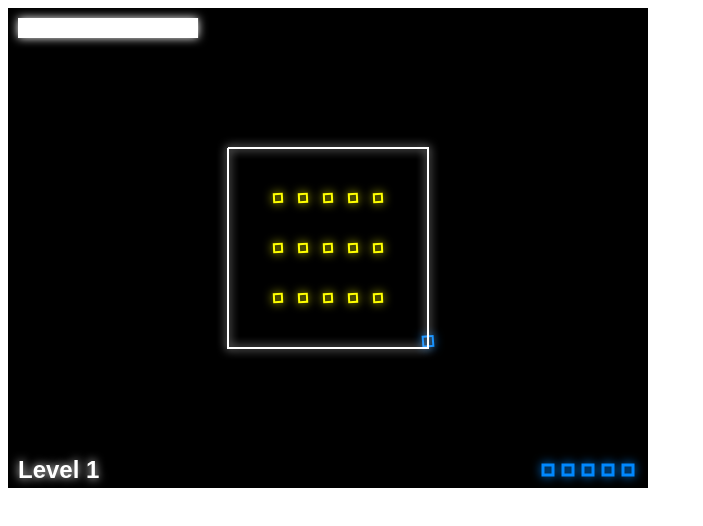
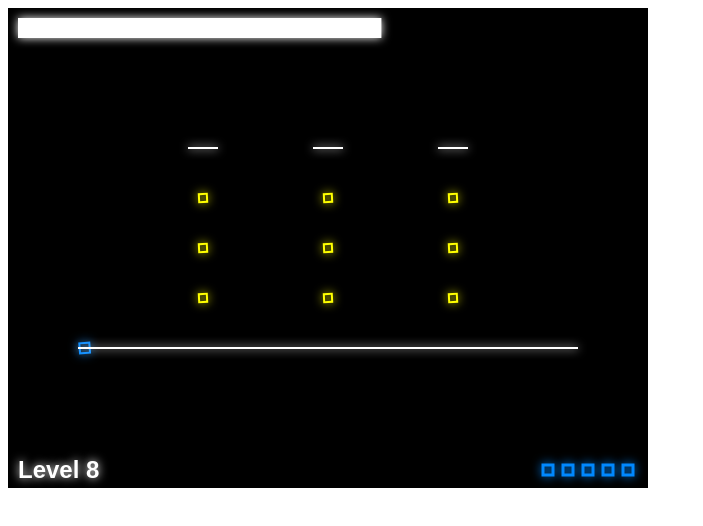
Before and after one commit to regularkid/offtheline, a website: page index.html in a window 1280 px wide. Shown: the whole page, without its empty margins (0-703 px from the left). Drawn offline with Linux system fonts and the light colour scheme.

Commit message:
Added level 8.

```diff
--- a/src/l_08.js
+++ b/src/l_08.js
@@ -3,30 +3,49 @@ class L08 extends Level
     addPoints()
     {
         this.linePoints.push([]);
-        this.linePoints[0].push({x:-100, y:100});
-        this.linePoints[0].push({x:100, y: 100});
-        this.linePoints[0].push({x:100, y: -100});
-        this.linePoints[0].push({x:-100, y: -100});
+        this.linePoints[0].push({x:-250, y:-100});
+        this.linePoints[0].push({x:250, y: -100});
+        this.normals.push([]);
+        this.normals[0].push({x:0, y:1});
+        this.normals[0].push({x:0, y:1});
+
+        this.linePoints.push([]);
+        this.linePoints[1].push({x:-140, y:100});
+        this.linePoints[1].push({x:-110, y:100});
+        this.normals.push([]);
+        this.normals[1].push({x:0, y:-1});
+        this.normals[1].push({x:0, y:-1});
+
+        this.linePoints.push([]);
+        this.linePoints[2].push({x:140, y:100});
+        this.linePoints[2].push({x:110, y:100});
+        this.normals.push([]);
+        this.normals[2].push({x:0, y:-1});
+        this.normals[2].push({x:0, y:-1});
+
+        this.linePoints.push([]);
+        this.linePoints[3].push({x:-15, y:100});
+        this.linePoints[3].push({x:15, y:100});
+        this.normals.push([]);
+        this.normals[3].push({x:0, y:-1});
+        this.normals[3].push({x:0, y:-1});
+
+        this.levelTime = 12.0;
+        this.timer = this.levelTime;
     }
 
     addItems()
     {
-        aw.addEntity(new Coin(0, 0));
-        aw.addEntity(new Coin(-50, 0));
-        aw.addEntity(new Coin(50, 0));
-        aw.addEntity(new Coin(-25, 0));
-        aw.addEntity(new Coin(25, 0));
-
-        aw.addEntity(new Coin(0, 50));
-        aw.addEntity(new Coin(-50, 50));
-        aw.addEntity(new Coin(50, 50));
-        aw.addEntity(new Coin(-25, 50));
-        aw.addEntity(new Coin(25, 50));
+        aw.addEntity(new Coin(-125, -50));
+        aw.addEntity(new Coin(-125, 0));
+        aw.addEntity(new Coin(-125, 50));
 
         aw.addEntity(new Coin(0, -50));
-        aw.addEntity(new Coin(-50, -50));
-        aw.addEntity(new Coin(50, -50));
-        aw.addEntity(new Coin(-25, -50));
-        aw.addEntity(new Coin(25, -50));
+        aw.addEntity(new Coin(0, 0));
+        aw.addEntity(new Coin(0, 50));
+
+        aw.addEntity(new Coin(125, -50));
+        aw.addEntity(new Coin(125, 0));
+        aw.addEntity(new Coin(125, 50));
     }
 }
--- a/src/main.js
+++ b/src/main.js
@@ -7,7 +7,7 @@ aw.state = init;
 
 var level;
 var player;
-var levelIdx = 0;
+var levelIdx = 7;
 var endLevelTime = 0;
 var lives = 5;
 let levelClassMap =
@@ -82,6 +82,12 @@ function playing(deltaTime)
             else
             {
                 levelIdx = (levelIdx + 1) % Object.keys(levelClassMap).length;
+
+                // Give extra life on 10/20/30/etc.
+                if ((levelIdx % 10) === 0)
+                {
+                    lives = Math.min(lives + 1, 5);
+                }
                 initLevel(levelIdx);
             }
         }
```
Also changed, not shown: build/concat.js, build/concat.min.js, build/index.html, 1 other file.
